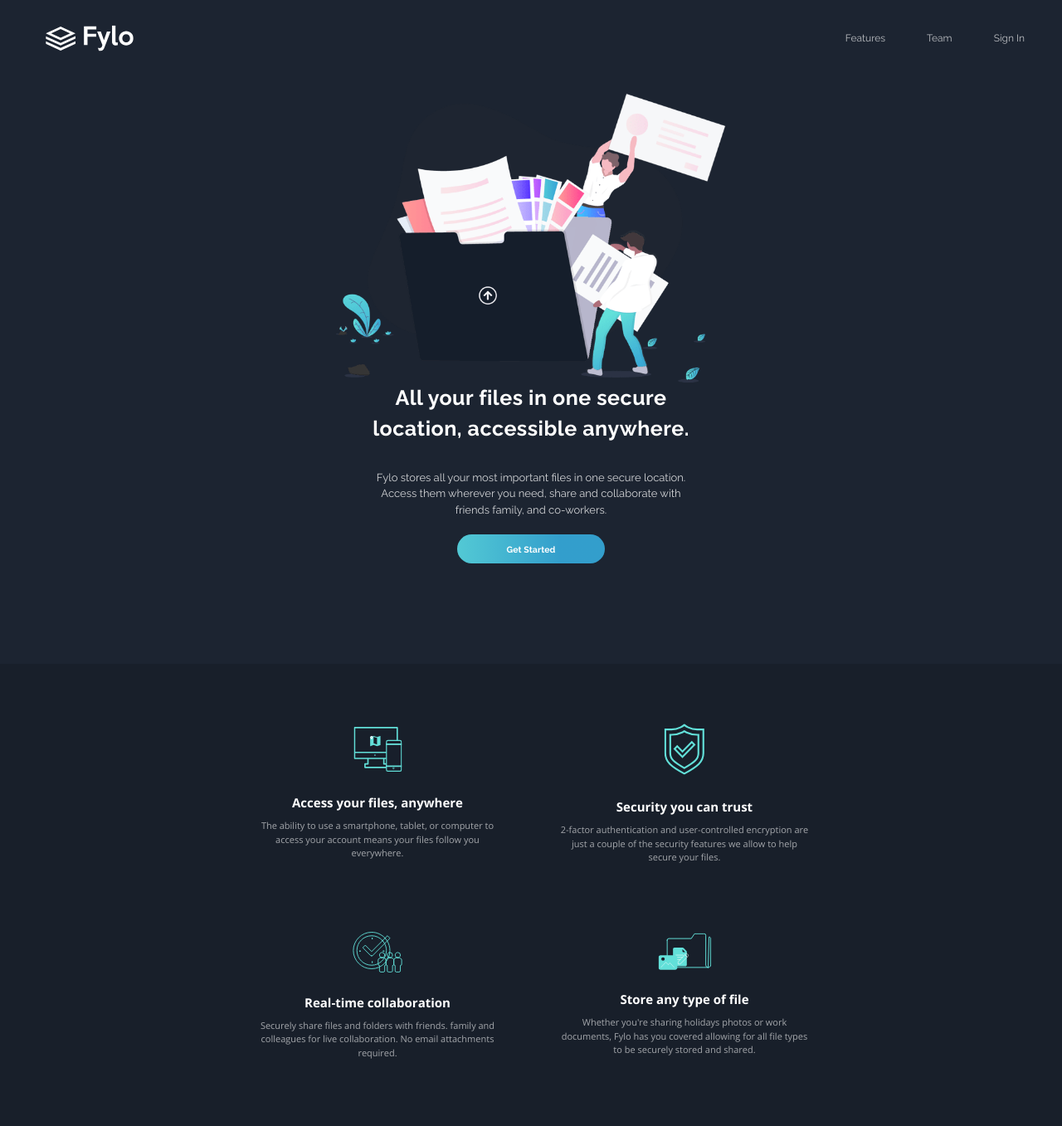
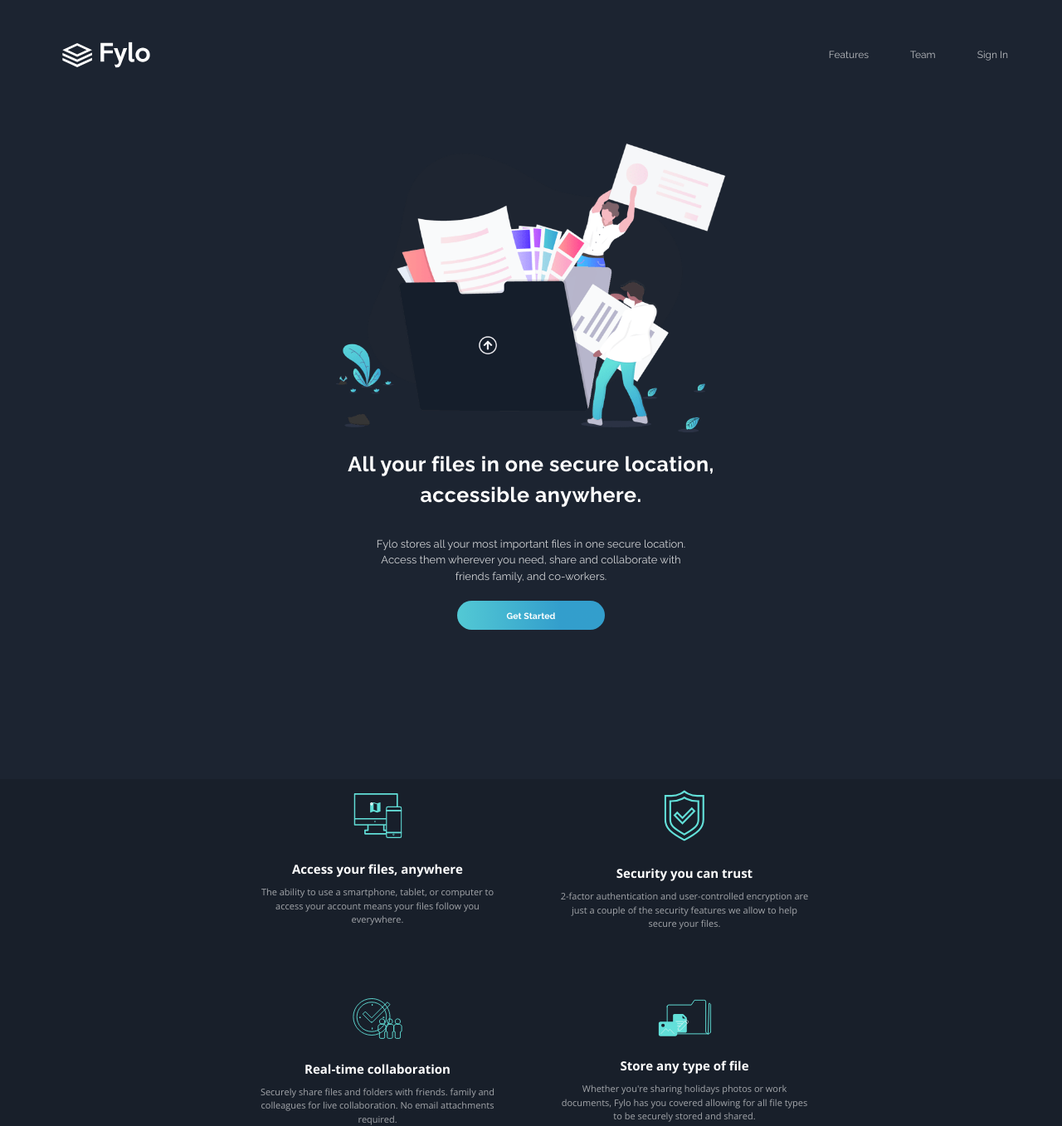
Before and after one commit to VincenzoParrinelli/Fylo-dark-theme-landing-page, a React (Vite) app: page / in a window 1280 px wide. Shown: the whole page at 83% size. Before the commit the page ends 1277 px from the top, so only its background shows below. Built offline with nearby package versions, Linux system fonts and the light colour scheme.

Commit message:
fix(features-container): not filling page  remaining width and height

```diff
--- a/src/scss/base/_typography.scss
+++ b/src/scss/base/_typography.scss
@@ -5,6 +5,7 @@
     &--primary {
         letter-spacing: .05rem;
         line-height: 1.5;
+        margin-top: 2rem;
         margin-bottom: 3rem;
         font-size: 2.5rem;
     }
--- a/src/scss/pages/_landing-page.scss
+++ b/src/scss/pages/_landing-page.scss
@@ -1,8 +1,9 @@
 .landing-page {
-    width: 100vw;
-    height: 100vh;
     background-color: $color-primary-dark-blue-1;
-    padding: 2rem;
+    display: flex;
+    flex-direction: column;
+    align-items: center;
+    justify-content: center;
 
     &__header {
         display: flex;
@@ -18,7 +19,8 @@
         justify-content: space-between;
         align-items: center;
         position: relative;
-        width: 100%;
+        width: 100vw;
+        padding: 4rem;
     }
 
     &__logo {
@@ -39,6 +41,7 @@
         flex-direction: column;
         align-items: center;
         justify-content: center;
+        z-index: 1;
     }
 
     &__get-started-text-container {
@@ -61,13 +64,18 @@
         height: auto;
     }
 
+
     &__features-container {
         margin-top: 20rem;
 
+        width: 100vw;
+
+        background-color: $color-primary-dark-blue-2;
         display: grid;
         justify-content: center;
         align-items: center;
         grid-gap: 7rem;
+
         grid-template-columns: 30rem 30rem;
     }
 }
```
Also changed, not shown: src/Components/LandingPage.tsx (+6 -4 lines).
